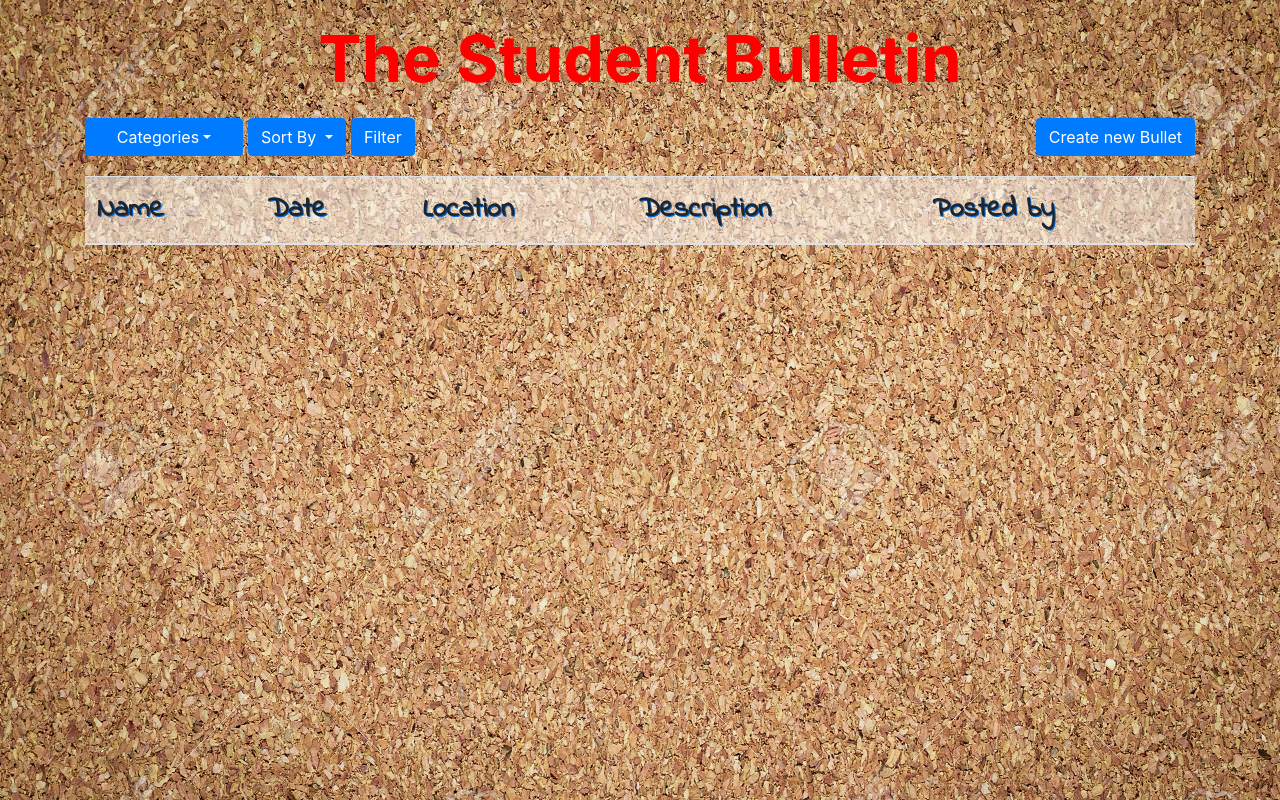
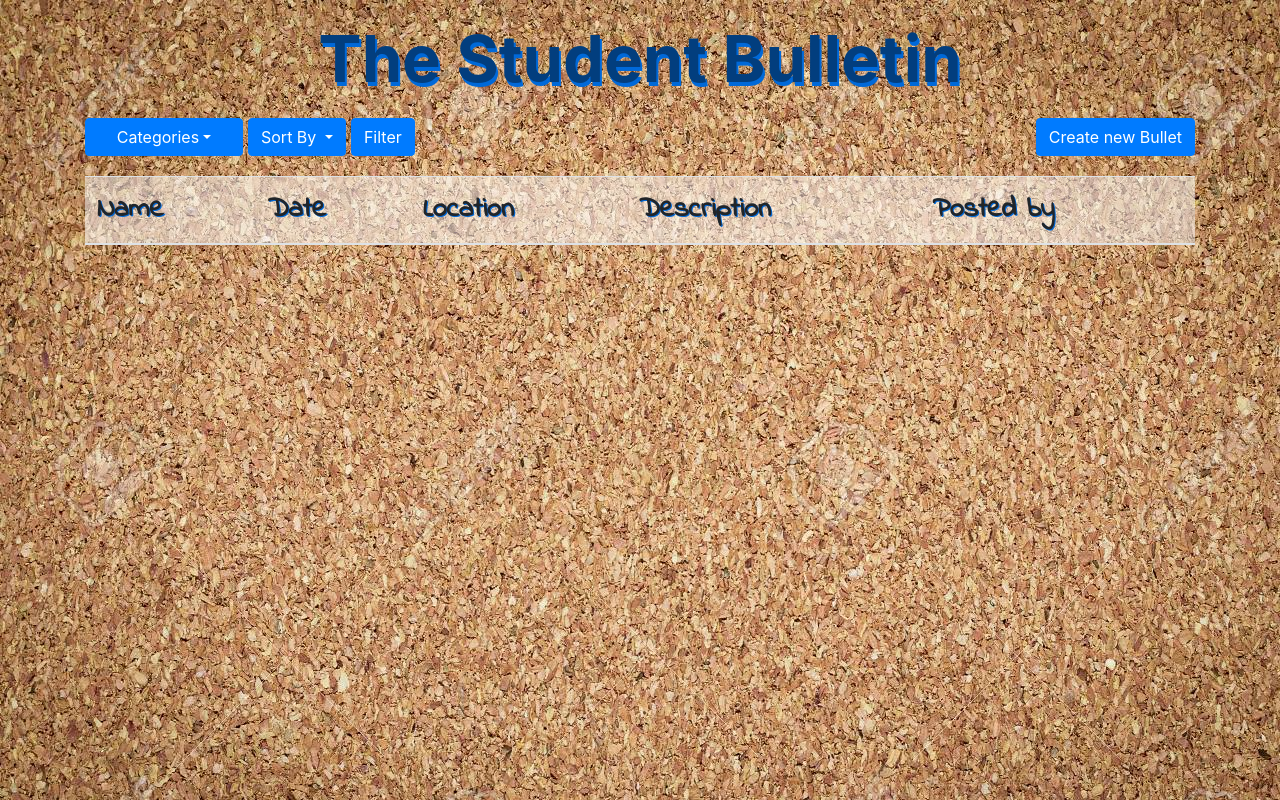
Before and after one commit to Maya-Fey/VUWWIT-HackathonJuly2019, a plain HTML site: page index.html in a window 1280 px wide. Drawn offline with nearby package versions, Linux system fonts and the light colour scheme; no server answers.

Commit message:
Update index.css

```diff
--- a/index.css
+++ b/index.css
@@ -1,12 +1,13 @@
 
 
 .header {
-  color: red;
+  color:  #023e7e;
   text-align: center;
   margin: 20px;
-  font-family: font-family: 'Rubik', sans-serif;
+  font-family: font-family: 'Indie Flower', cursive;
   font-size: 65px;
   font-weight: bold;
+  text-shadow: 2px 4px #0069d9;
 }
 
 #tableRows{
```
